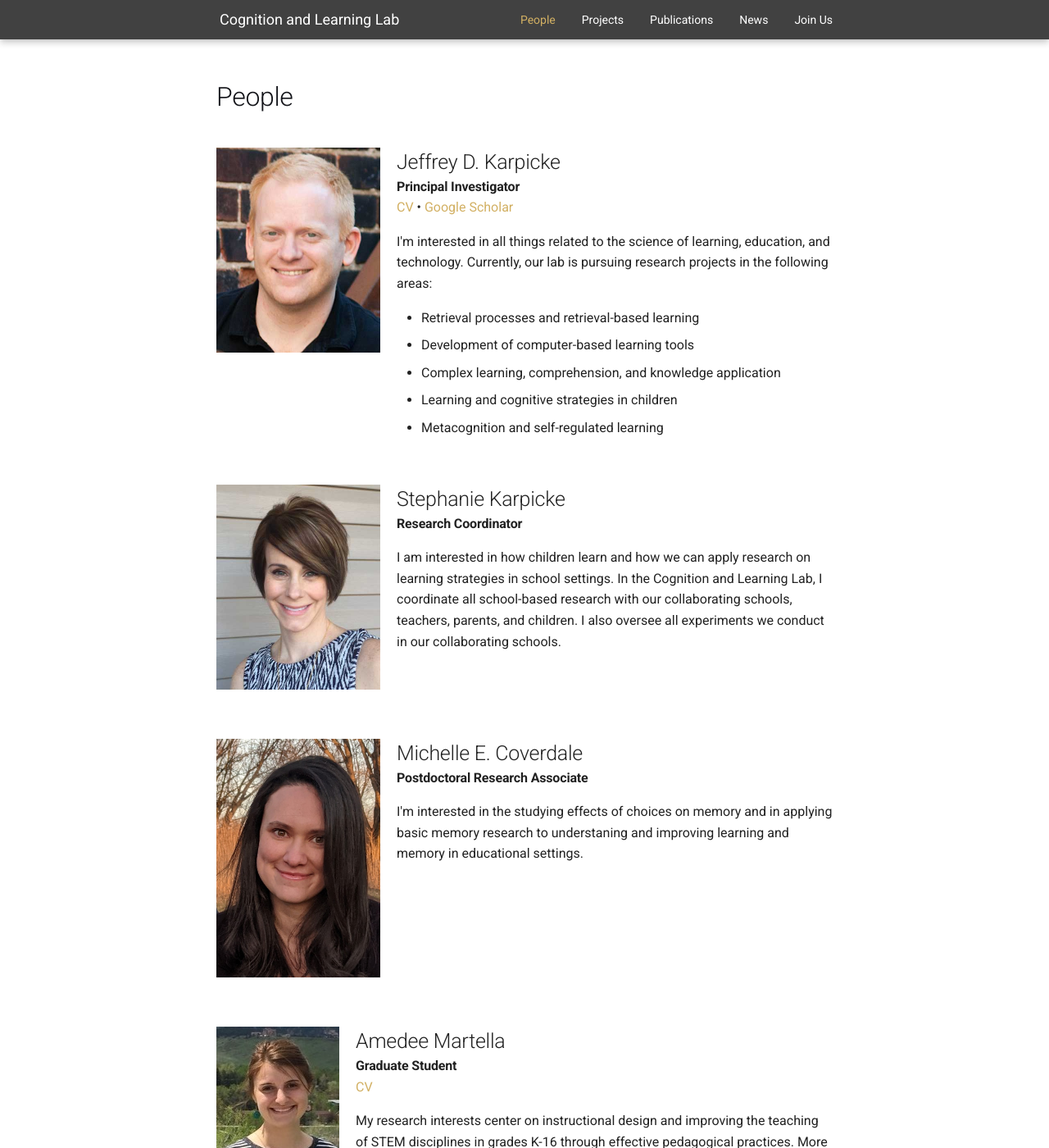
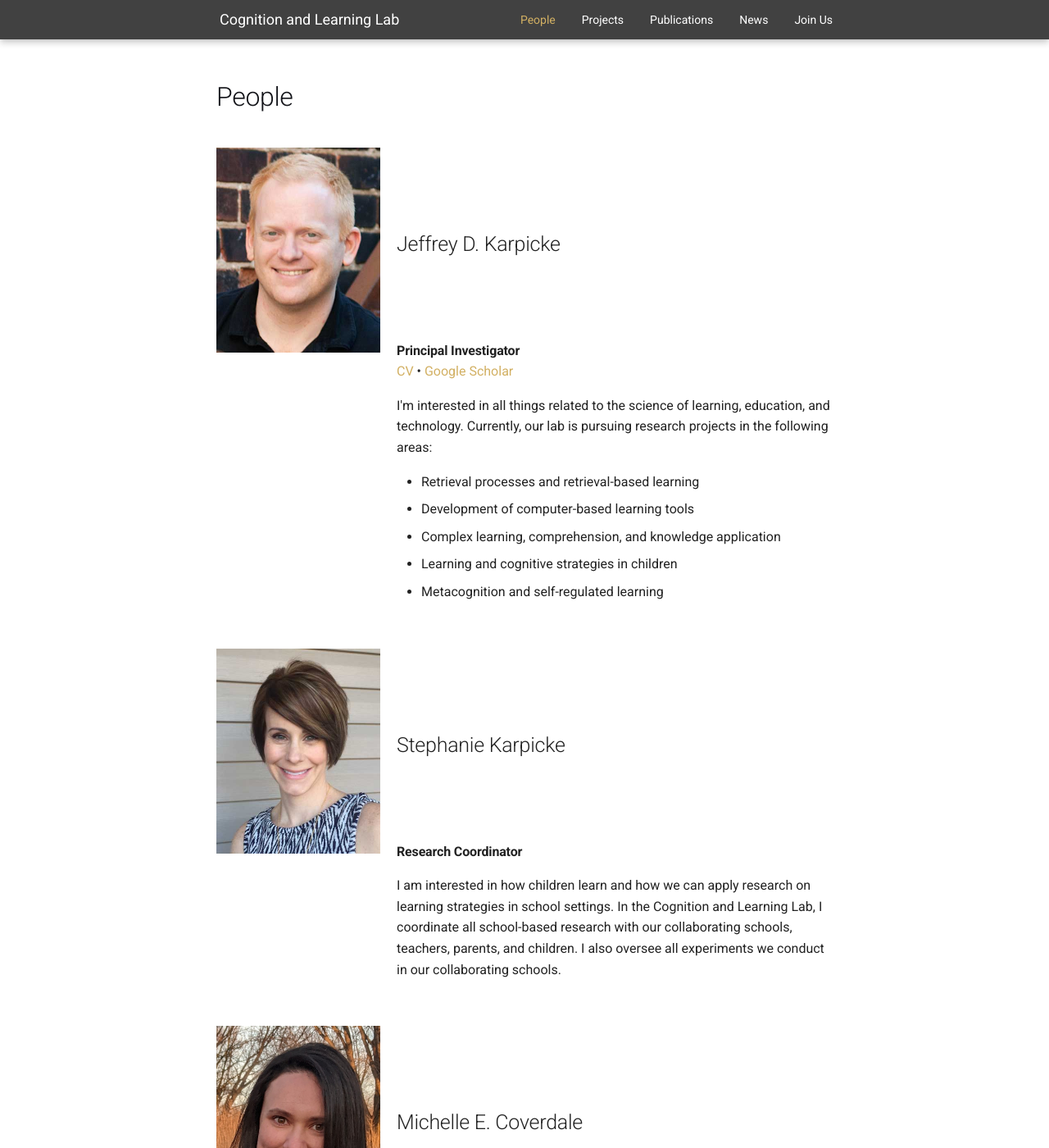
Before and after one commit to shivanya-chandra/pcllab.github.io, an MkDocs documentation site: the page built from docs/people.md, in a window 1280 px wide and 1400 px high. Shown: the whole window at 82% size. Built offline with MkDocs 1.6.1 and Material for MkDocs 9.7.7, drawn with Linux system fonts in a browser that asks for light colours; some of the changed text lies outside the part shown.

Commit message:
wave 1 tweaks

```diff
--- a/docs/css/baseline.css
+++ b/docs/css/baseline.css
@@ -27,6 +27,7 @@
 /* Typography Overrides */
 .md-typeset :is(h2, h3, h4, h5, h6) {
   margin: 0;
+  margin-top: 5rem;
 }
 .md-typeset h1 {
   color: var(--md-primary-fg-color)
--- a/docs/css/people.css
+++ b/docs/css/people.css
@@ -4,10 +4,16 @@
   align-items: center;
   margin-bottom: 2rem;
 }
+.people-row > * {
+  flex: 1;
+}
 .people-img {
   object-fit: cover;
   margin-bottom: 1rem;
-  width: 200px;
+}
+/* More specific than .md-typset img rules */
+.md-typeset .people-img{
+  max-width: 200px;
 }
 
 @media (min-width:576px) {
--- a/docs/css/sideburns.css
+++ b/docs/css/sideburns.css
@@ -20,9 +20,12 @@
 .md-content {
   margin-top: 1.5rem;
 }
-.md-sidebar {
+.md-sidebar__scrollwrap {
   /* 1.5 to align with content + 1.2 b/c height set to 0 */
   padding-top: 2.7rem;
+}
+.md-sidebar {
+  padding-top: 0;
 }
 
 
--- a/docs/people.md
+++ b/docs/people.md
@@ -72,11 +72,12 @@
 </div>
 
 <div class="people-row">
-    <img src="../img/person-placeholder.png" class="people-img">
+    <img src="../img/zheng.jpg" class="people-img">
     <div>
     <h2>Kyle Zheng</h2>
     <h4>Programmer</h4>
-    <p>Paragraph -- also link to website</p>
+    <a href="https://kylezhe.ng" rel="noreferrer" target="_blank">Website</a>
+    <p>I help researchers program online experiments and maintain the relevant websites and software. As an undergraduate computer science student, my interests lie in creating code that can be reused and maintained.</p>
     </div>
 </div>
 
--- /dev/null
+++ b/overrides/404.html
@@ -0,0 +1,12 @@
+{% extends "main.html" %}
+
+{% block content %}
+  <h1>404 - Not found</h1>
+  <style>
+    .md-sidebar {
+      visibility: hidden;
+    }
+  </style>
+{% endblock %}
+
+<!-- Adding a visibility style is ugly, but I don't know how to set page.meta.hide -->
```
Also changed, not shown: docs/index.md (+1 -1 lines), docs/img/zheng.jpg (added).
